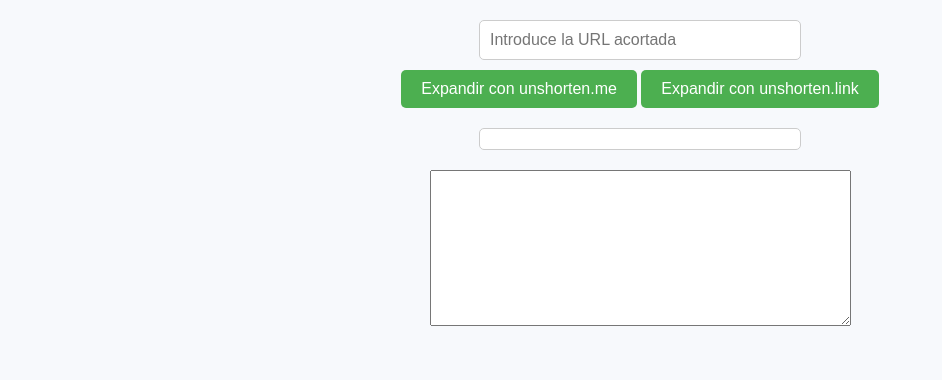
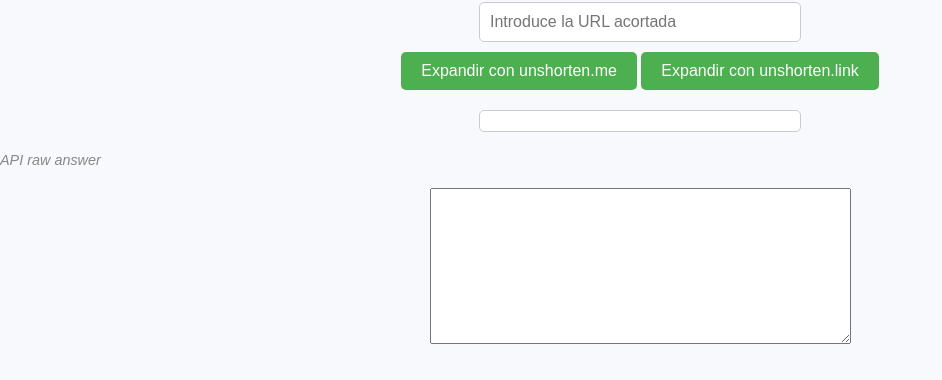
Before and after one commit to kikogomez/unsorten_link, a plain HTML site: page index.html in a window 1280 px wide. Shown: the part 278-658 px from the top of the page, without its empty margins (0-942 px from the left). Drawn offline with Linux system fonts and the light colour scheme.

Commit message:
Update index.html

```diff
--- a/index.html
+++ b/index.html
@@ -16,6 +16,7 @@
         </div>
     </form>
     <div id="result"></div>
+    <label for="rawResponse" class="api-raw-label">API raw answer</label>
     <textarea id="rawResponse" rows="10" cols="50" readonly style="margin-top: 20px;"></textarea>
 
     <script src="expand_unshortenme.js"></script>
```
